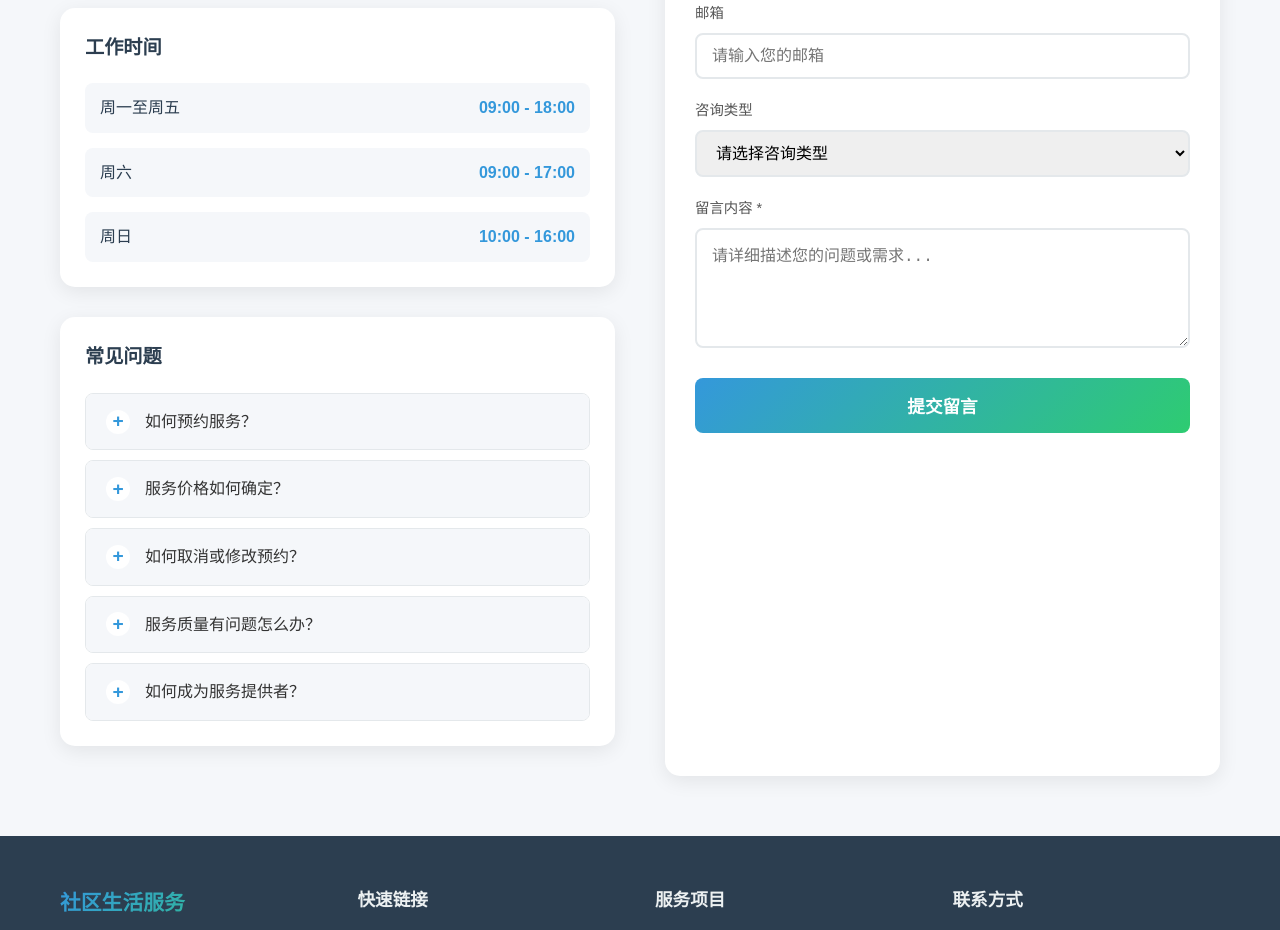
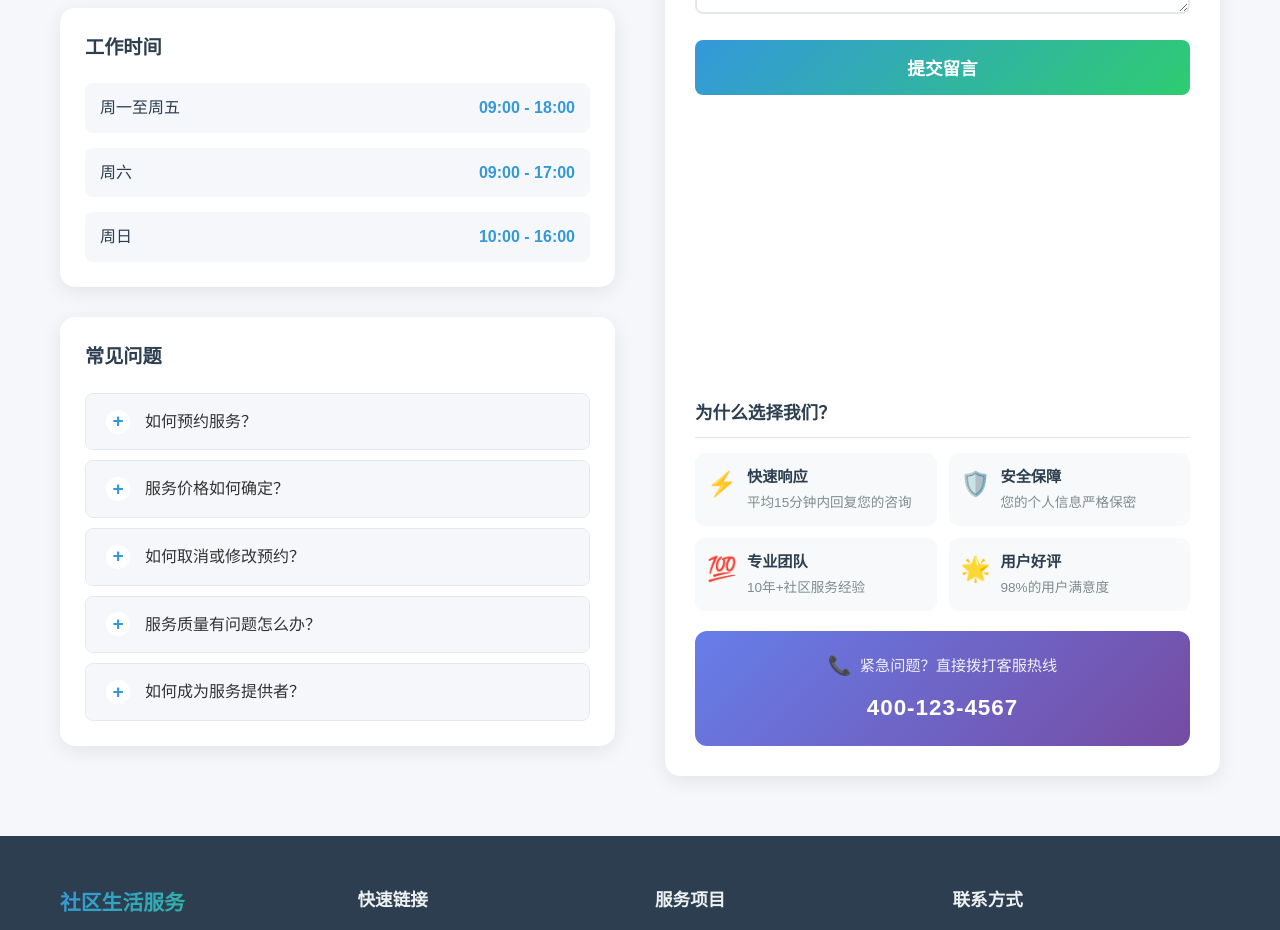
Before and after one commit to liyoulai16/admin_001_g01, a Vue app: page /contact in a window 1280 px wide. Shown: the part 920-1850 px from the top of the page. Built offline with nearby package versions, Linux system fonts and the light colour scheme; the HTML template or start-up script is replaced by a standard one.

Commit message:
feat(Contact): 添加联系页面的额外信息和样式
添加“为什么选择我们”特色展示区和紧急联系电话区域
优化表单间距和响应式布局

```diff
--- a/src/views/Contact.vue
+++ b/src/views/Contact.vue
@@ -144,6 +144,48 @@
             <span class="success-icon">✅</span>
             <h3>留言提交成功！</h3>
             <p>感谢您的留言，我们会尽快与您联系。</p>
+          </div>
+
+          <div class="extra-info-section" v-else>
+            <h3 class="extra-title">为什么选择我们？</h3>
+            <div class="extra-features">
+              <div class="extra-feature">
+                <span class="extra-icon">⚡</span>
+                <div class="extra-content">
+                  <h4>快速响应</h4>
+                  <p>平均15分钟内回复您的咨询</p>
+                </div>
+              </div>
+              <div class="extra-feature">
+                <span class="extra-icon">🛡️</span>
+                <div class="extra-content">
+                  <h4>安全保障</h4>
+                  <p>您的个人信息严格保密</p>
+                </div>
+              </div>
+              <div class="extra-feature">
+                <span class="extra-icon">💯</span>
+                <div class="extra-content">
+                  <h4>专业团队</h4>
+                  <p>10年+社区服务经验</p>
+                </div>
+              </div>
+              <div class="extra-feature">
+                <span class="extra-icon">🌟</span>
+                <div class="extra-content">
+                  <h4>用户好评</h4>
+                  <p>98%的用户满意度</p>
+                </div>
+              </div>
+            </div>
+
+            <div class="contact-cta">
+              <p class="cta-text">
+                <span class="cta-icon">📞</span>
+                紧急问题？直接拨打客服热线
+              </p>
+              <p class="cta-phone">400-123-4567</p>
+            </div>
           </div>
         </div>
       </div>
@@ -411,16 +453,14 @@ const handleSubmit = () => {
 
 .form-intro {
   color: #7f8c8d;
-  margin-bottom: 30px;
+  margin-bottom: 20px;
   font-size: 0.95rem;
 }
 
 .contact-form {
   display: flex;
   flex-direction: column;
-  gap: 20px;
-  flex: 1;
-  justify-content: center;
+  gap: 16px;
 }
 
 .form-row {
@@ -504,6 +544,100 @@ const handleSubmit = () => {
   color: #155724;
 }
 
+.extra-info-section {
+  margin-top: 30px;
+  flex: 1;
+  display: flex;
+  flex-direction: column;
+  justify-content: flex-end;
+}
+
+.extra-title {
+  font-size: 1.1rem;
+  color: #2c3e50;
+  margin-bottom: 15px;
+  padding-bottom: 10px;
+  border-bottom: 1px solid #e4e8eb;
+}
+
+.extra-features {
+  display: grid;
+  grid-template-columns: 1fr 1fr;
+  gap: 12px;
+  margin-bottom: 20px;
+}
+
+.extra-feature {
+  display: flex;
+  align-items: flex-start;
+  gap: 10px;
+  padding: 12px;
+  background: #f8f9fa;
+  border-radius: 10px;
+  transition: all 0.3s ease;
+}
+
+.extra-feature:hover {
+  background: linear-gradient(135deg, rgba(52, 152, 219, 0.1), rgba(46, 204, 113, 0.1));
+  transform: translateY(-2px);
+}
+
+.extra-icon {
+  font-size: 1.5rem;
+  flex-shrink: 0;
+}
+
+.extra-content h4 {
+  font-size: 0.95rem;
+  color: #2c3e50;
+  margin-bottom: 3px;
+}
+
+.extra-content p {
+  font-size: 0.85rem;
+  color: #7f8c8d;
+  margin: 0;
+}
+
+.contact-cta {
+  background: linear-gradient(135deg, #667eea 0%, #764ba2 100%);
+  border-radius: 12px;
+  padding: 20px;
+  text-align: center;
+  color: white;
+  animation: pulse 2s infinite;
+}
+
+@keyframes pulse {
+  0%, 100% {
+    box-shadow: 0 0 0 0 rgba(102, 126, 234, 0.4);
+  }
+  50% {
+    box-shadow: 0 0 0 10px rgba(102, 126, 234, 0);
+  }
+}
+
+.cta-text {
+  display: flex;
+  align-items: center;
+  justify-content: center;
+  gap: 8px;
+  font-size: 0.95rem;
+  margin-bottom: 8px;
+  opacity: 0.9;
+}
+
+.cta-icon {
+  font-size: 1.2rem;
+}
+
+.cta-phone {
+  font-size: 1.4rem;
+  font-weight: bold;
+  margin: 0;
+  letter-spacing: 1px;
+}
+
 @media (max-width: 992px) {
   .contact-content {
     grid-template-columns: 1fr;
@@ -535,5 +669,13 @@ const handleSubmit = () => {
   .contact-form-section {
     padding: 20px;
   }
+
+  .extra-features {
+    grid-template-columns: 1fr;
+  }
+
+  .extra-info-section {
+    margin-top: 20px;
+  }
 }
 </style>
```
